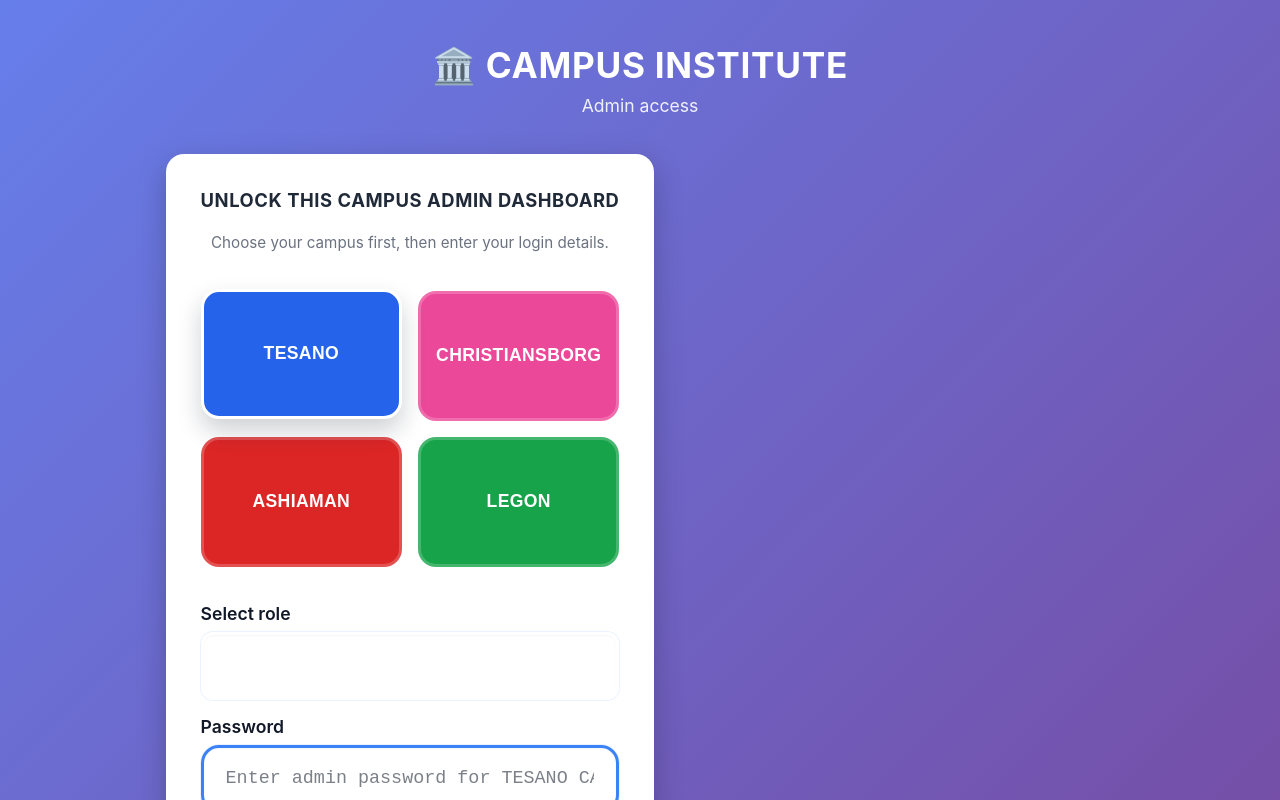
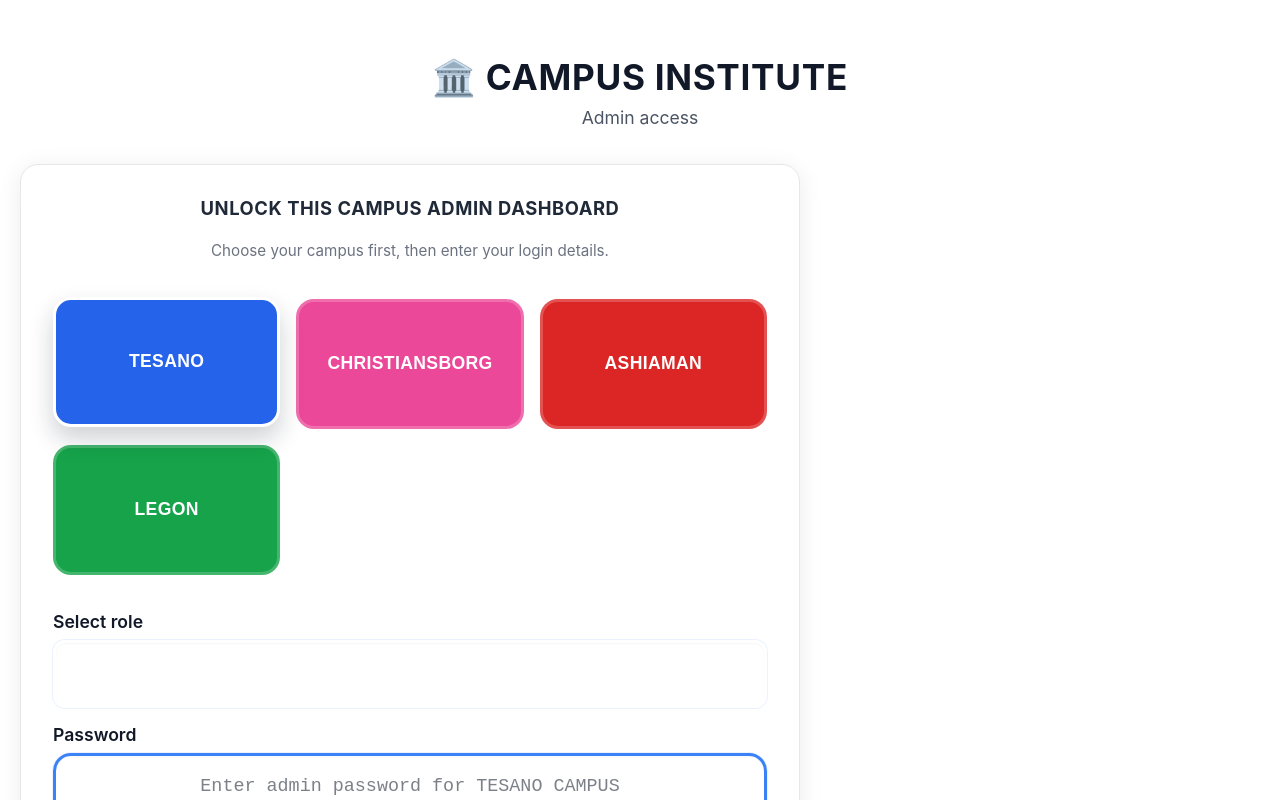
Before and after one commit to kojowallet01/patron-housing-access, a React (Vite) app: page /admin in a window 1280 px wide. Shown: the top 800 px of the page. Built offline with nearby package versions, Linux system fonts and the light colour scheme.

Commit message:
White background layout for login/role-gate page with dark header text

```diff
--- a/src/index.css
+++ b/src/index.css
@@ -1508,6 +1508,41 @@ tr:hover {
   color: white;
 }
 
+/* ===== LOGIN / ROLE GATE PAGE (white) ===== */
+.role-gate-page {
+  background: #ffffff;
+  color: #1f2937;
+}
+
+.role-gate-page .home-header {
+  padding: 56px 20px 12px;
+}
+
+.role-gate-page .home-header h1 {
+  color: #111827;
+}
+
+.role-gate-page .home-header p {
+  color: #4b5563;
+  opacity: 1;
+}
+
+.role-gate-page .home-content {
+  padding: 24px 20px 56px;
+}
+
+.role-gate-page .page-card {
+  cursor: default;
+  min-height: 0;
+  border: 1px solid #e5e7eb;
+  box-shadow: 0 4px 24px rgba(0, 0, 0, 0.08);
+  width: 100%;
+}
+
+.role-gate-page .campus-card {
+  border: 3px solid rgba(255, 255, 255, 0.25);
+}
+
 .home-header {
   text-align: center;
   padding: 44px 20px 8px;
--- a/src/pages/RoleGate.jsx
+++ b/src/pages/RoleGate.jsx
@@ -92,7 +92,7 @@ function RoleGate({ role, title, subtitle, children }) {
   }
 
   return (
-    <div className="fullscreen-container home-page">
+    <div className="fullscreen-container role-gate-page">
       <div className="home-header">
         <h1>🏛️ {CAMPUS_INSTITUTE_NAME}</h1>
         <p>{title}</p>
```
